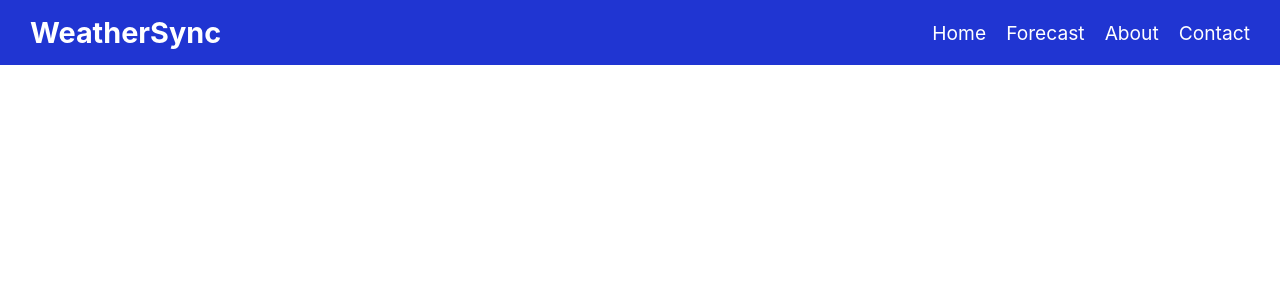
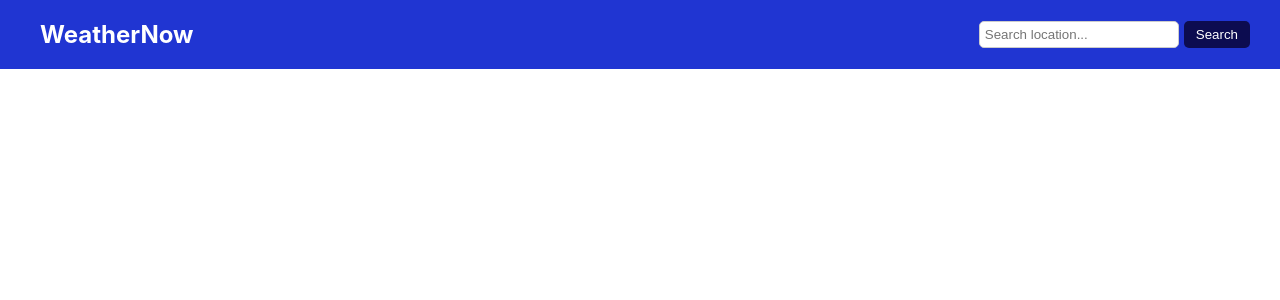
Before and after one commit to DeepikaRajapaksha/React_Project_01, a React (Create React App) app: page / in a window 1280 px wide. Shown: the top 300 px of the page. Built offline with nearby package versions, Linux system fonts and the light colour scheme.

Commit message:
Complete nav bar

```diff
--- a/src/App.js
+++ b/src/App.js
@@ -1,5 +1,5 @@
 import './App.css';
-import "./CSS/main.css";
+import "./Styles/main.css"
 import Header from "./components/header";
 
 function App() {
--- a/src/CSS/header.css
+++ b/src/Styles/header.css
@@ -3,37 +3,43 @@
     justify-content: space-between;
     align-items: center;
     background: #2035d2; /* Blue color */
-    padding: 15px 30px;
+    padding: 10px 30px;
     color: white;
   }
 
   /* Logo Styling */
   .logo {
-    font-size: 1.8rem;
+    font-size: 1.5rem;
     font-weight: bold;
+    margin: 10px;
   }
 
-  /* Navigation Links */
-  .nav-links {
-    list-style: none;
+  .Search-Bar {
     display: flex;
-    gap: 20px;
+    align-items: center;
+    gap: 5px;
   }
 
-  .nav-links li {
-    display: inline;
+  .search-input {
+    padding: 5px;
+    width: 200px;
+    border-radius: 5px;
+    border: 1px solid #ccc;
   }
 
-  .nav-links a {
-    text-decoration: none;
+  .search-button {
+    padding: 6px 12px;
+    background-color: rgb(12, 12, 80);
     color: white;
-    font-size: 1.2rem;
-    transition: 0.3s;
+    border: none;
+    cursor: pointer;
+    border-radius: 5px;
   }
 
-  .nav-links a:hover {
-    color: #FFD700; /* Golden color */
+  .search-button:hover {
+    background-color: darkblue;
   }
+
   @media (max-width: 768px) {
     .navbar {
       flex-direction: column;
--- a/src/CSS/main.css
+++ b/src/Styles/main.css
@@ -4,4 +4,4 @@
     box-sizing: border-box;
 }
 
-@import url('../CSS/header.css');
+@import url('../Styles/header.css');
--- a/src/components/header.js
+++ b/src/components/header.js
@@ -1,17 +1,29 @@
-import React from 'react'
-import "..//CSS/header.css"
-export default function header() {
+import React, { useState } from "react";
+import "../Styles/header.css";
+
+export default function Header() {
+  const [query, setQuery] = useState("");
+
+  const handleSearch = (event) => {
+    setQuery(event.target.value);
+    console.log("Searching for:", event.target.value);
+  };
+
   return (
     <header>
-        <nav className="navbar">
-            <div className="logo">WeatherSync</div>
-            <ul className="nav-links">
-                <li><a href="#home">Home</a></li>
-                <li><a href="#forecast">Forecast</a></li>
-                <li><a href="#about">About</a></li>
-                <li><a href="#contact">Contact</a></li>
-            </ul>
-        </nav>
+      <nav className="navbar">
+        <div className="logo">WeatherNow</div>
+        <div className="Search-Bar">
+          <input
+            type="text"
+            className="search-input"
+            placeholder="Search location..."
+            value={query}
+            onChange={handleSearch}
+          />
+          <button className="search-button">Search</button>
+        </div>
+      </nav>
     </header>
-  )
+  );
 }
```
Also changed, not shown: src/CSS/SearchBar.css (deleted, +0 -32 lines).
